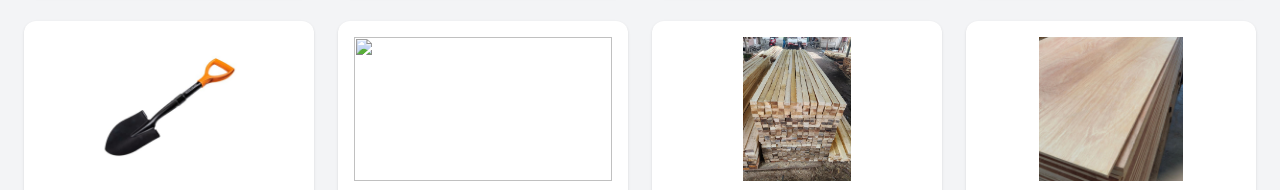
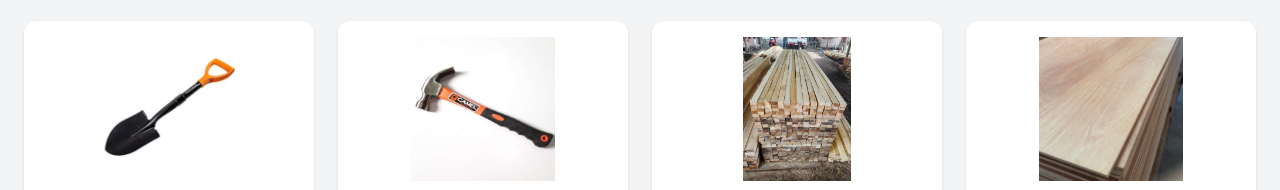
Before and after one commit to renovhardypratama-hash/toko-bangunan-maju-jaya, a website: page produk.html in a window 1280 px wide. Shown: the part 797-987 px from the top of the page. Drawn offline with nearby package versions, Linux system fonts and the light colour scheme.

Commit message:
Update produk.html

```diff
--- a/produk.html
+++ b/produk.html
@@ -57,7 +57,7 @@
       {name: "Tang Kombinasi", Img: "Assets/Img/tang.jpg", price: 38000, sizes: {"6 inch":80}, tags:["tang","alat","kombinasi","besi"]},
       {name: "Kunci Inggris", Img: "Assets/Img/kunci.jpg", price: 45000, sizes: {"6 inch":40}, tags:["alat","kunci","inggris","besi"]},
       {name: "Sekop", Img: "Assets/Img/sekop.jpg", price: 35000, sizes: {"pcs":60}, tags:["sekop","alat","bangunan"]},
-      {name: "Palu Besi", img: "Assets/Img/palu.jpg", price: 40000, sizes: {"pcs":70}, tags:["alat","palu","besi"]},
+      {name: "Palu Besi", Img: "Assets/Img/palu.jpg", price: 40000, sizes: {"pcs":70}, tags:["alat","palu","besi"]},
       {name: "Kayu Balok", Img: "Assets/Img/kayu.jpg", price: 95000, sizes: {"2m":60,"4m":40}, tags:["kayu","balok","material"]},
       {name: "Triplek 4mm", Img: "Assets/Img/triplek.jpg", price: 65000, sizes: {"4mm":40}, tags:["triplek","kayu","bangunan"]},
       {name: "Genteng", Img: "Assets/Img/genteng.jpg", price: 4500, sizes: {"pcs":1000}, tags:["genteng","atap","bangunan"]},
```
